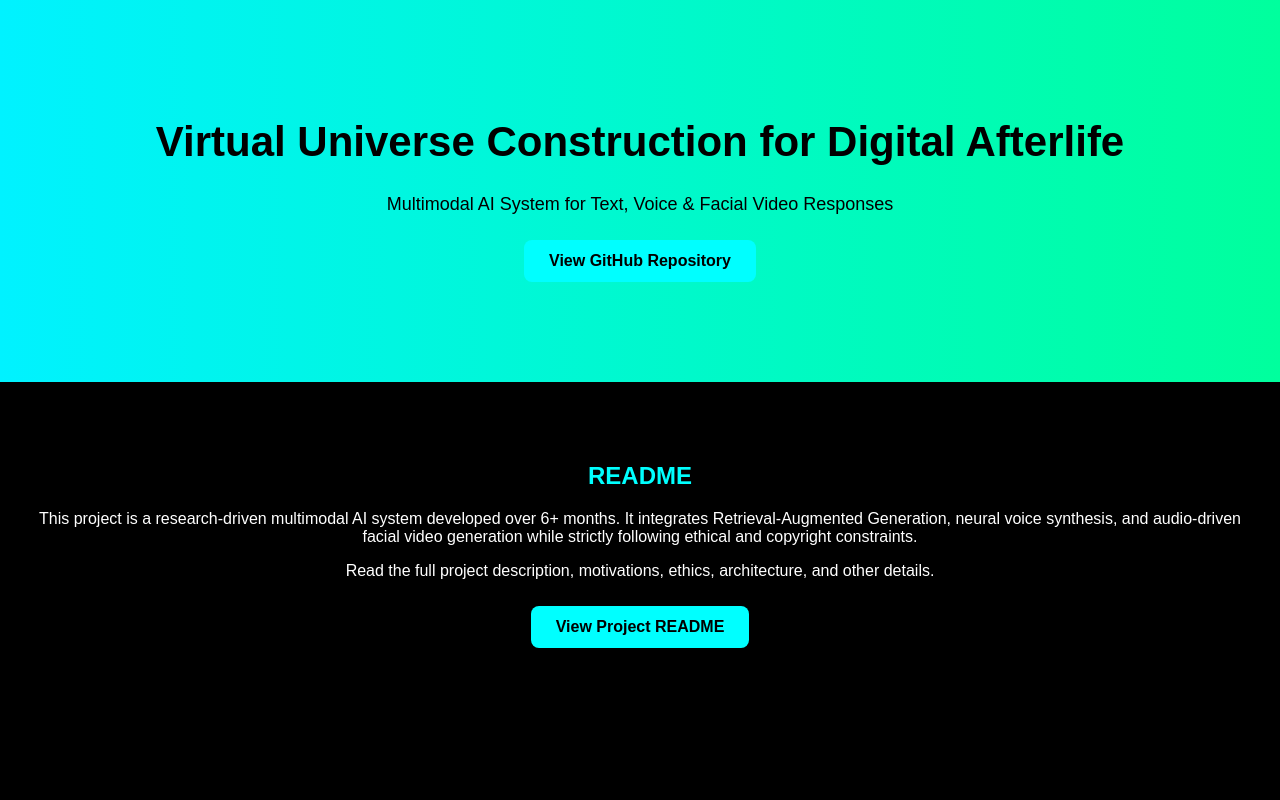
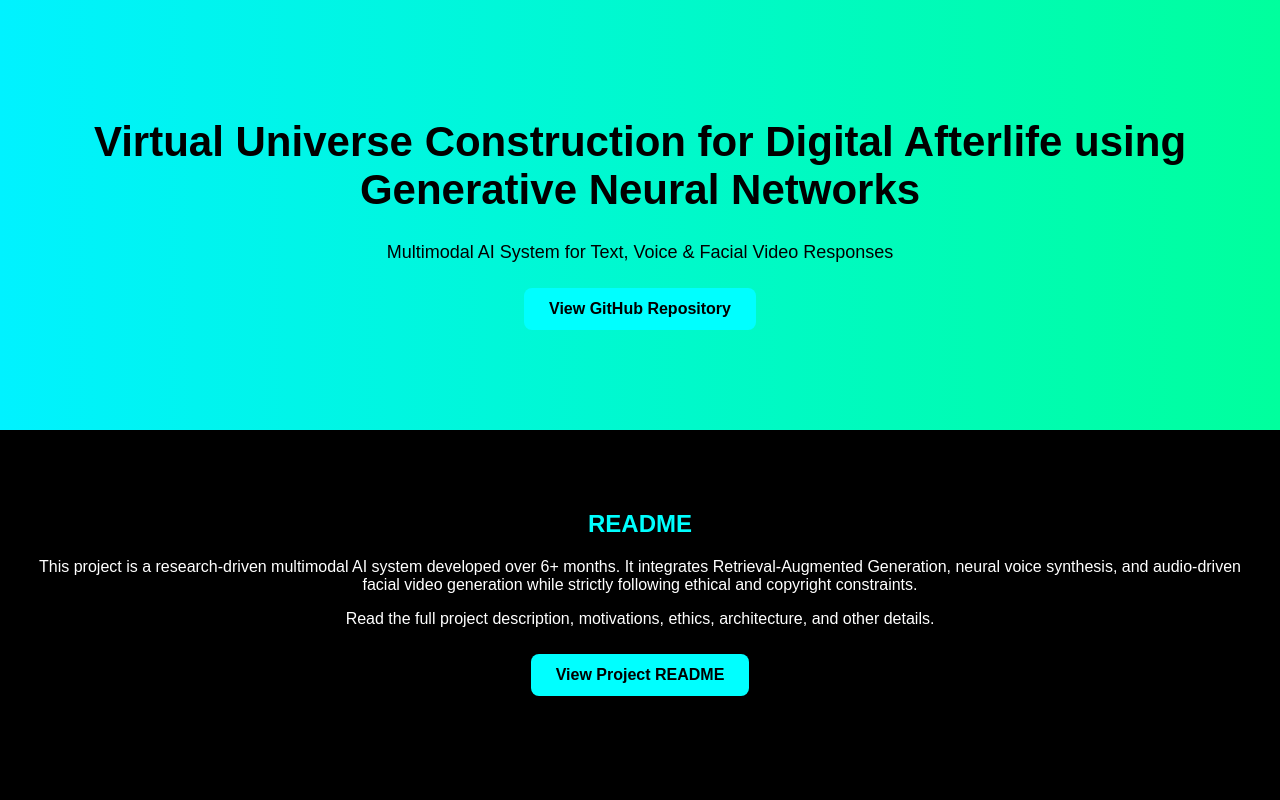
Before and after one commit to harshitha-urss/virtual-universe-digital-afterlife, a plain HTML site: page index.html in a window 1280 px wide. Shown: the top 800 px of the page. Drawn offline with Linux system fonts and the light colour scheme.

Commit message:
Update index.html

```diff
--- a/index.html
+++ b/index.html
@@ -10,7 +10,7 @@
 
 <!-- 1. HERO + SHORT DESCRIPTION -->
 <div class="hero">
-    <h1>Virtual Universe Construction for Digital Afterlife</h1>
+    <h1>Virtual Universe Construction for Digital Afterlife using Generative Neural Networks</h1>
     <p>Multimodal AI System for Text, Voice & Facial Video Responses</p>
     <a href="https://github.com/harshitha-urss/virtual-universe-digital-afterlife" class="btn">
         View GitHub Repository
```
